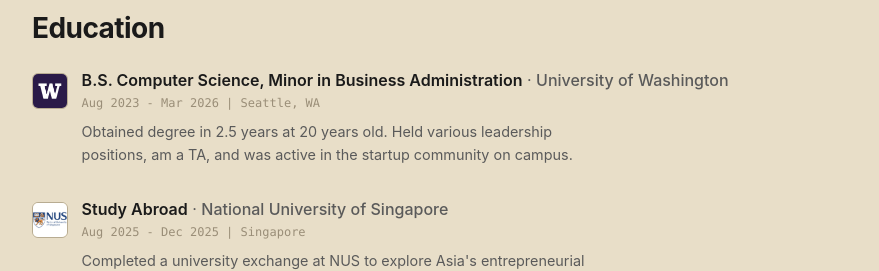
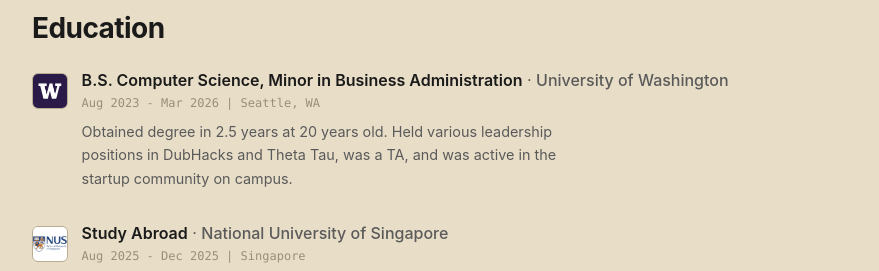
Before and after one commit to v-kliu/v3, a React (Vite) app: page / in a window 1280 px wide. Shown: the part 1380-1651 px from the top of the page, without its empty margins (368-1247 px from the left). Built offline with nearby package versions, Linux system fonts and the light colour scheme; a web font is replaced by a local one.

Commit message:
slight education descritpion edit

```diff
--- a/src/components/Education.tsx
+++ b/src/components/Education.tsx
@@ -21,7 +21,7 @@ const entries: EducationEntry[] = [
     degree: 'B.S. Computer Science, Minor in Business Administration',
     period: 'Aug 2023 - Mar 2026',
     location: 'Seattle, WA',
-    description: 'Obtained degree in 2.5 years at 20 years old. Held various leadership positions, am a TA, and was active in the startup community on campus.',
+    description: 'Obtained degree in 2.5 years at 20 years old. Held various leadership positions in DubHacks and Theta Tau, was a TA, and was active in the startup community on campus.',
     logo: '/images/uw_logo.png',
   },
   {
```
